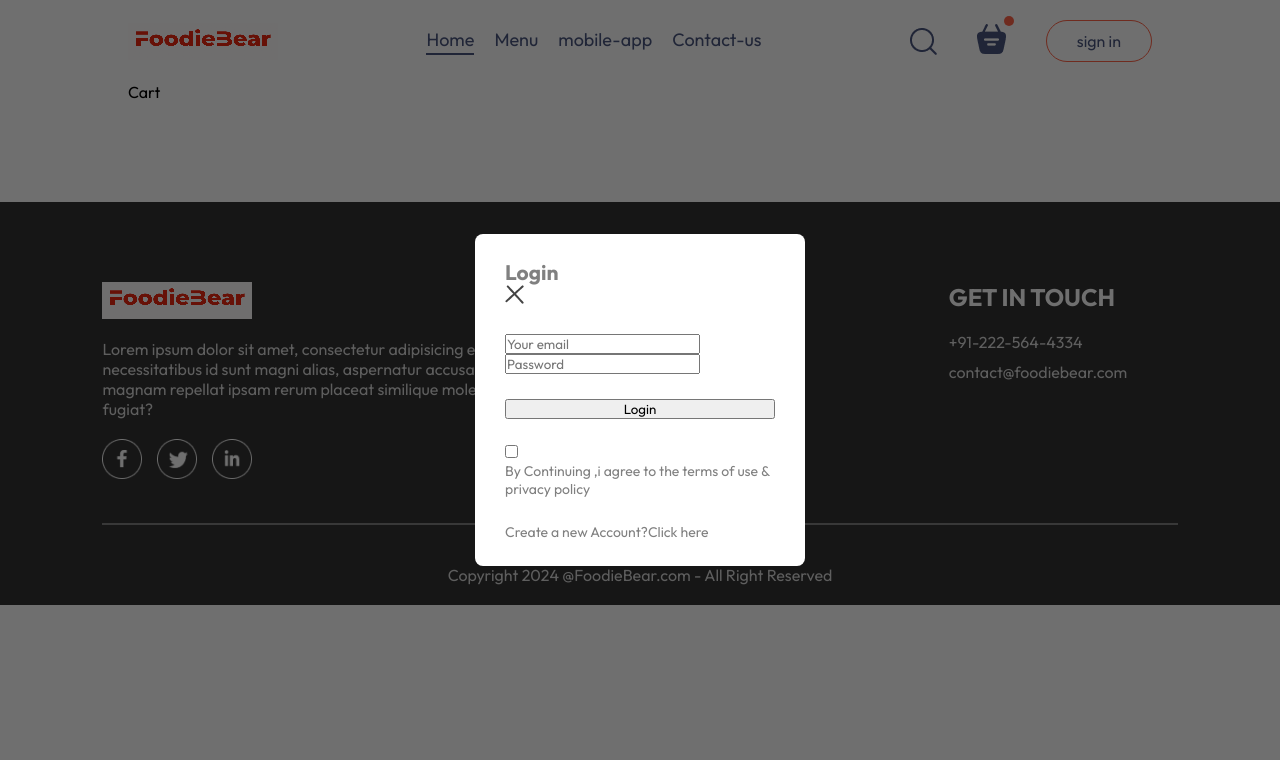
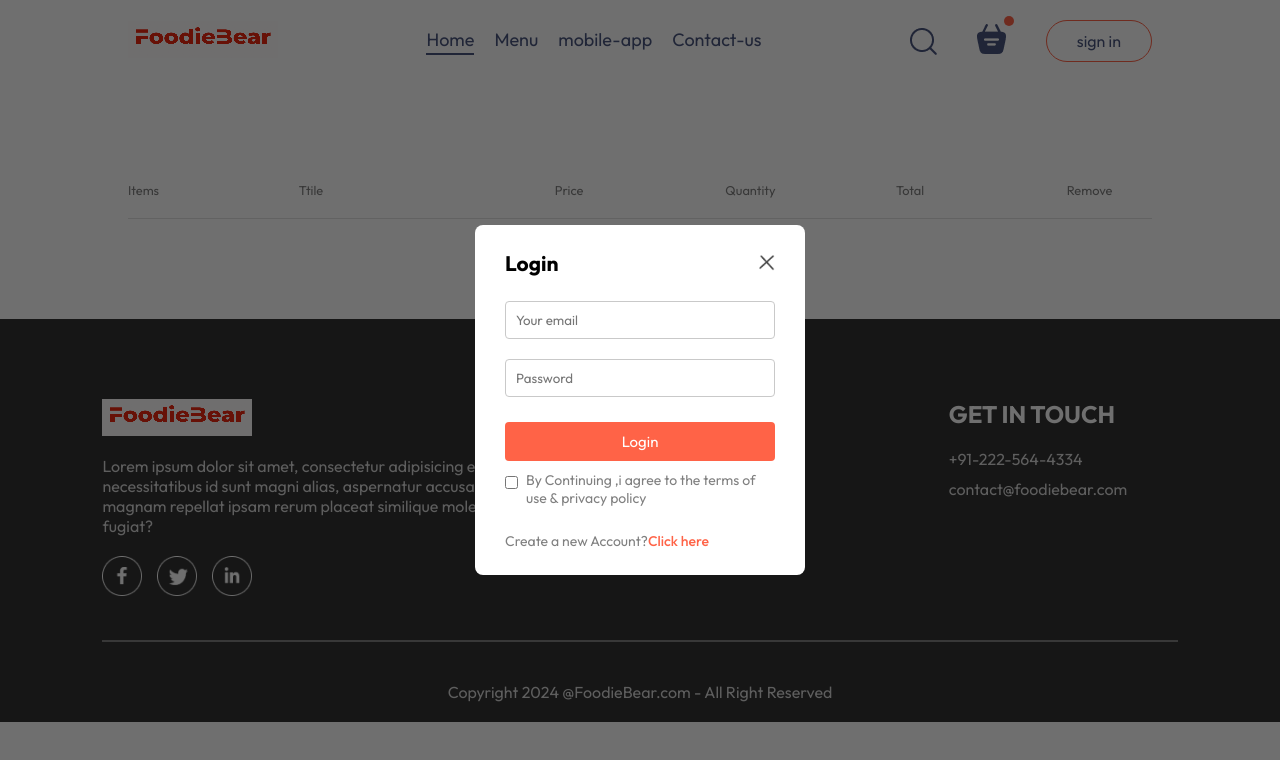
Before and after one commit to HAXAZE/FoodieBear, a React (Vite) app in the folder Frontend/: page /Cart in a window 1280 px wide. Both pictures are taken after a click on the button "sign in". Shown: the top 760 px of the page. Built offline with nearby package versions, Linux system fonts and the light colour scheme.

Commit message:
designed the cart and loginpopup

```diff
--- a/Frontend/src/components/LoginPopup/LoginPopup.css
+++ b/Frontend/src/components/LoginPopup/LoginPopup.css
@@ -19,3 +19,47 @@
     font-size: 14px;
     animation: fadeIn 0.5s;
 }
+.login-popup-title{
+    display: flex;
+    justify-content: space-between;
+    align-items: center;
+    color: black;
+}
+.login-popup-title img{
+    width: 16px;
+    cursor: pointer;
+}
+.login-popup-inputs{
+    display: flex;
+    flex-direction:column ;
+    gap: 20px;
+}
+.login-popup-inputs input{
+    outline: none;
+    border: 1px solid #c9c9c9;
+    padding: 10px;
+    border-radius: 4px;
+}
+.login-popup-container button{
+    border: none;
+    padding: 10px;
+    border-radius:4px;
+    color: white;
+    background-color: tomato;
+    font-size: 15px;
+    cursor: pointer ;
+}
+.login-popup-condition{
+    display: flex;
+    align-items: start;
+    gap: 8px;
+    margin-top: -15px;
+}
+.login-popup-condition input{
+    margin-top: 5px;
+}
+.login-popup p span{
+    color: tomato;
+    font-weight: 500;
+    cursor: pointer;
+}
--- a/Frontend/src/components/LoginPopup/LoginPopup.jsx
+++ b/Frontend/src/components/LoginPopup/LoginPopup.jsx
@@ -10,7 +10,7 @@
             <h2>{currState}</h2>
             <img onClick={()=>setShowLogin(false)}src={assets.cross_icon} alt="" />
           </div>
-          <div className="login-popup-input">
+          <div className="login-popup-inputs">
             {currState==="Login"?<></>:<input type="text" placeholder='Your name' required />}
             <input type="email" placeholder='Your email' required />
             <input type='password' placeholder='Password' required/>
--- a/Frontend/src/components/NavBar/NavBar.jsx
+++ b/Frontend/src/components/NavBar/NavBar.jsx
@@ -6,7 +6,7 @@
     const [menu,setMenu]=useState("Home");
   return (
     <div className='navbar'>
-        <img src={assets.logo} alt="" className="logo" />
+        <Link to='/'><img src={assets.logo} alt="" className="logo" /></Link>
         <ul className="navbar-menu">
             <Link to='/' onClick={()=>setMenu("Home")} className={menu==="Home"?"active":""}>Home</Link>
             <a href='#explore-menu' onClick={()=>setMenu("Menu")} className={menu==="Menu"?"active":""}>Menu</a>
@@ -16,7 +16,7 @@
         <div className="navbar-right">
             <img src={assets.search_icon} alt="" />
             <div className="navbar-search-icon">
-                <img src={assets.basket_icon} alt="" />
+                <Link to='/cart'><img src={assets.basket_icon} alt="" /></Link>
                 <div className="dot"></div>
             </div>
             <button onClick={()=>setShowLogin(true)}>sign in </button>
--- a/Frontend/src/pages/Cart/Cart.css
+++ b/Frontend/src/pages/Cart/Cart.css
@@ -0,0 +1,22 @@
+.cart{
+    margin-top: 100px;
+}
+.cart-items-title{
+    display: grid;
+    grid-template-columns: 1fr 1.5fr 1fr 1fr 1fr 0.5fr;
+    align-items: center;
+    color: grey;
+    font-size: max(1vw,12px);
+}
+.cart-items-item{
+    margin: 10px 0px;
+    color: black;
+}
+.cart-items-items img{
+    width: 50px;
+}
+.cart hr{
+    height: 1px;
+    background-color: #e2e2e2;
+    border: none;
+}
--- a/Frontend/src/pages/Cart/Cart.jsx
+++ b/Frontend/src/pages/Cart/Cart.jsx
@@ -1,8 +1,45 @@
-import React from 'react'
+import React, { useContext } from 'react'
 import './Cart.css'
+import { StoreContext } from '../../context/StoreContext'
 const Cart = () => {
+
+  const { cartItems, food_list, removeFromCart } = useContext(StoreContext);
+
+
   return (
-    <div>Cart</div>
+    <div className='cart'>
+      <div className="cart-items">
+        <div className="cart-items-title">
+          <p>Items</p>
+          <p>Ttile</p>
+          <p>Price</p>
+          <p>Quantity</p>
+          <p>Total</p>
+          <p>Remove</p>
+        </div>
+        <br />
+        <hr />
+        {food_list.map((item, index) => {
+          if (cartItems[item._id] > 0) {
+            return (
+              <div>
+                <div className='cart-items-title cart-items-items'>
+                  <img src={item.image} alt="" />
+                  <p>{item.name}</p>
+                  <p>{item.price}</p>
+                  <p>{cartItems[item._id]}</p>
+                  <p>{item.price * cartItems[item._id]}</p>
+                  <p>x</p>
+                </div>
+                <hr />
+              </div>
+
+            )
+          }
+        })}
+      </div>
+
+    </div>
   )
 }
 
```
